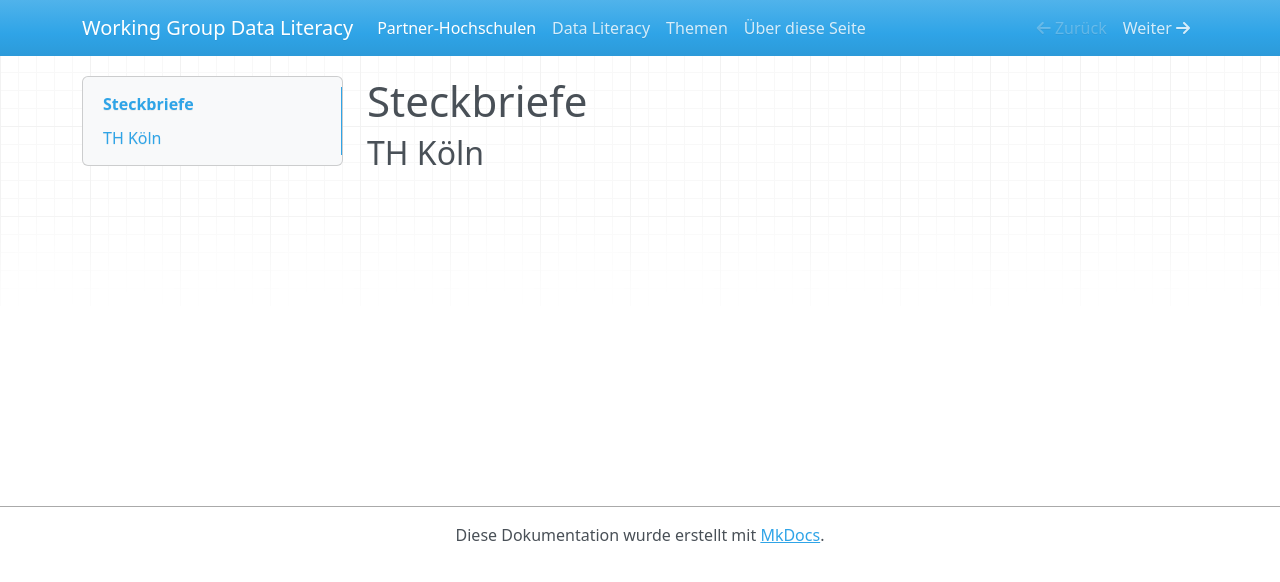
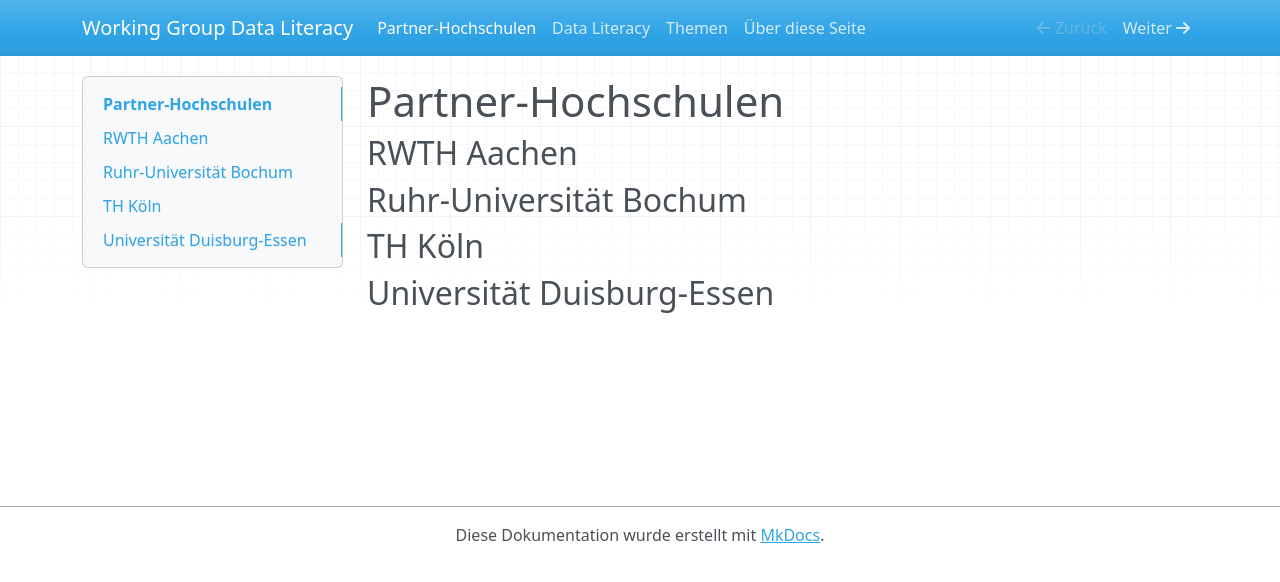
Before and after one commit to konrad/single-source-publishing-test, an MkDocs documentation site: the page built from docs/partner_hochschulen.md, in a window 1280 px wide. Shown: the top 582 px of the page. Built offline with MkDocs 1.6.1, drawn with Linux system fonts in a browser that asks for light colours; nearby versions of some CDN libraries.

Commit message:
Change overview in partner page

```diff
--- a/docs/partner_hochschulen.md
+++ b/docs/partner_hochschulen.md
@@ -1,3 +1,9 @@
-# Steckbriefe
+# Partner-Hochschulen
+
+## RWTH Aachen
+
+## Ruhr-Universität Bochum
 
 ## TH Köln
+
+## Universität Duisburg-Essen
```
